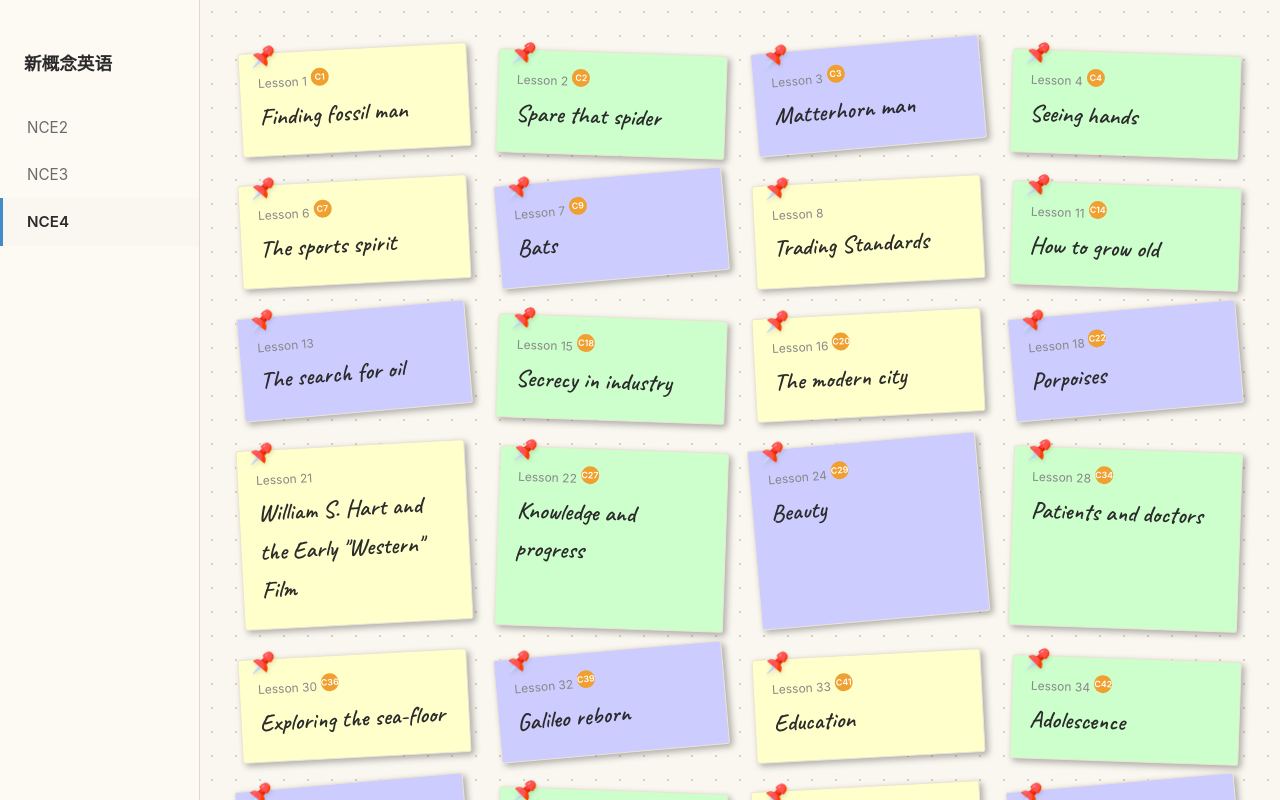
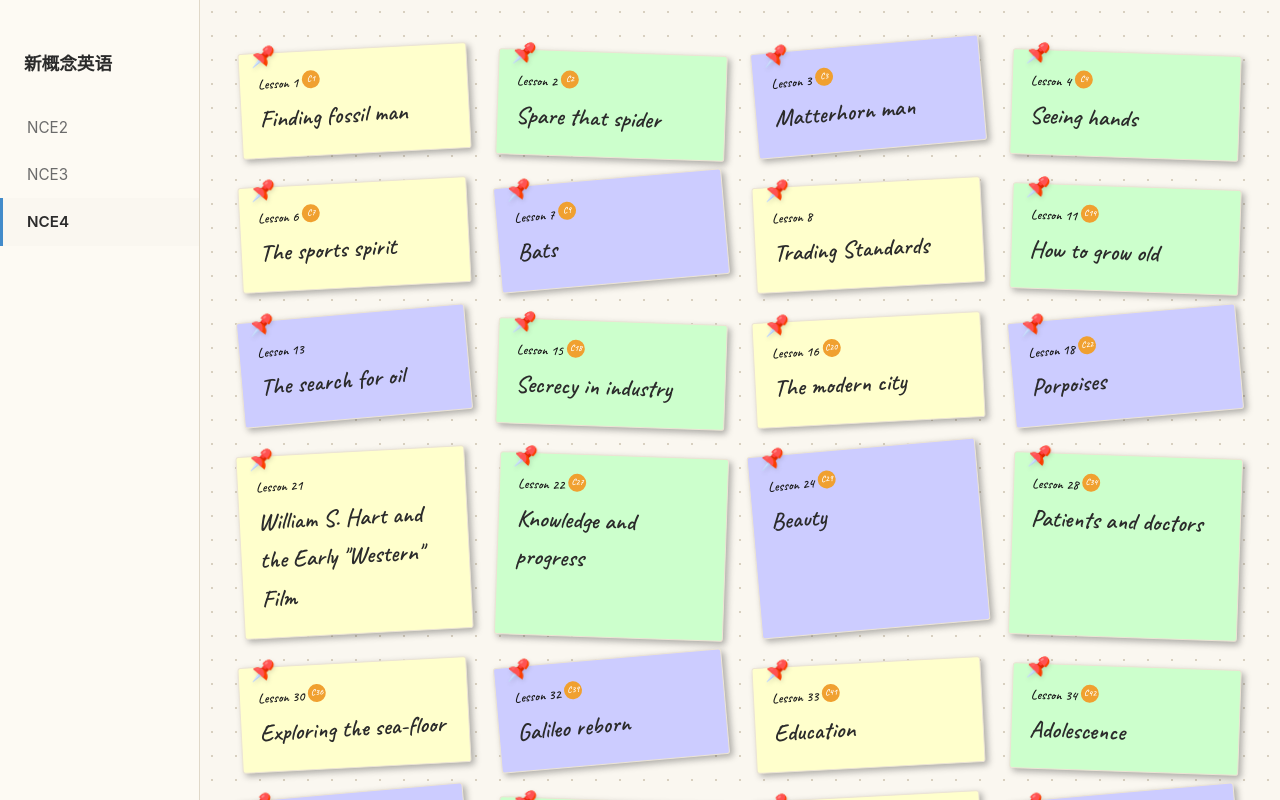
Before and after one commit to farisni/nce-proj, a Vue app: page / in a window 1280 px wide. Shown: the top 800 px of the page. Built offline with nearby package versions, Linux system fonts and the light colour scheme; a web font is replaced by a local one.

Commit message:
style: Lesson部分改Caveat手写体、加黑加大

```diff
--- a/src/views/Home.vue
+++ b/src/views/Home.vue
@@ -82,7 +82,7 @@ function goArticle(id: string) {
 }
 
 .card-title { font-size: 1.25rem; font-weight: 600; color: var(--color-text); line-height: 1.6; }
-.lesson-line { display: block; margin-bottom: 4px; color: #888; font-weight: 400; font-size: 0.75rem; }
+.lesson-line { display: block; margin-bottom: 4px; color: #1a1a1a; font-weight: 600; font-size: 0.85rem; font-family: 'Caveat', cursive; }
 .title-text { font-size: 1.5rem; font-family: 'Caveat', cursive; }
 
 .card-tag {
```
